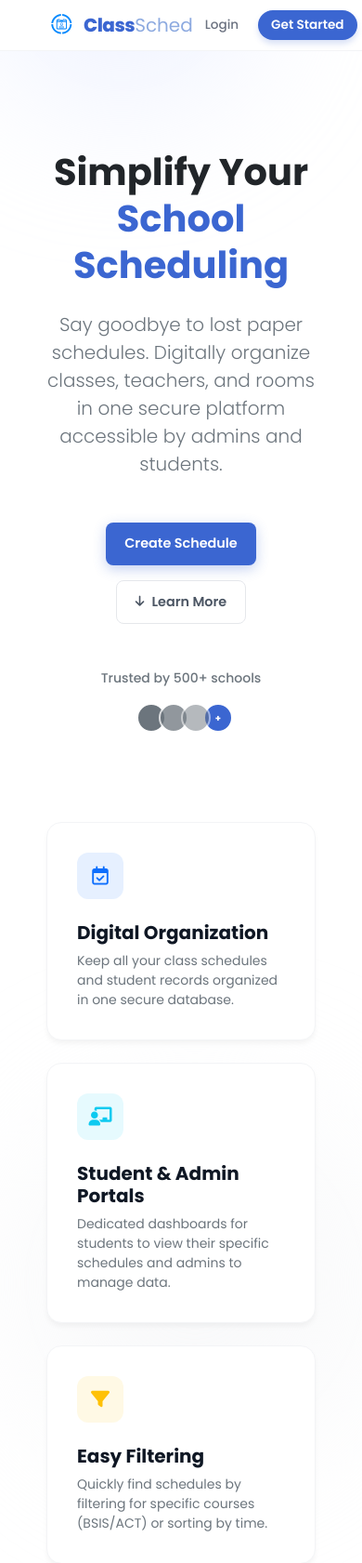
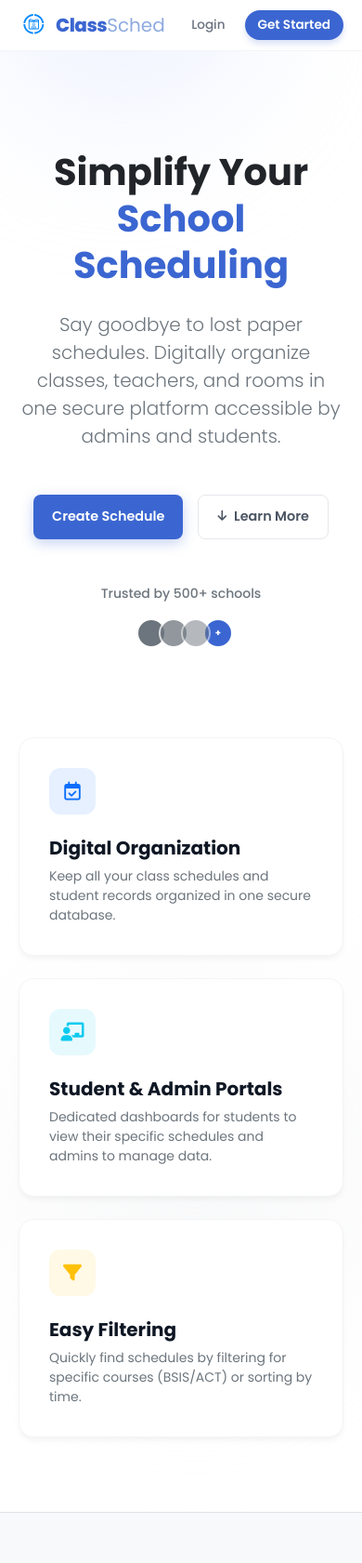
Before and after one commit to ydreyannramirez035-bot/wad-rwd-final-project, a PHP site: page / in a window 390 px wide. Shown: the top 1681 px of the page at 93% size. Run offline with PHP 8.4, Linux system fonts and the light colour scheme.

Commit message:
update landing page navbar

```diff
--- a/index.php
+++ b/index.php
@@ -188,7 +188,7 @@ if ($_SERVER["REQUEST_METHOD"] == "POST") {
                 </span>
             </a>
 
-            <div class="d-flex align-items-center gap-2">
+            <div class="d-flex align-items-center gap-2 ms-auto">
                 <button type="button" class="btn btn-login fw-medium text-nowrap" data-bs-toggle="modal" data-bs-target="#loginModal">
                     Login
                 </button>
--- a/styles/index.css
+++ b/styles/index.css
@@ -201,8 +201,8 @@ body {
     .col-lg-6.order-lg-1 { text-align: left; }
 
     .container {
-        padding-left: 50px !important;
-        padding-right: 50px !important;
+        padding-left: 20px !important;
+        padding-right: 20px !important;
     }
 }
 
```
